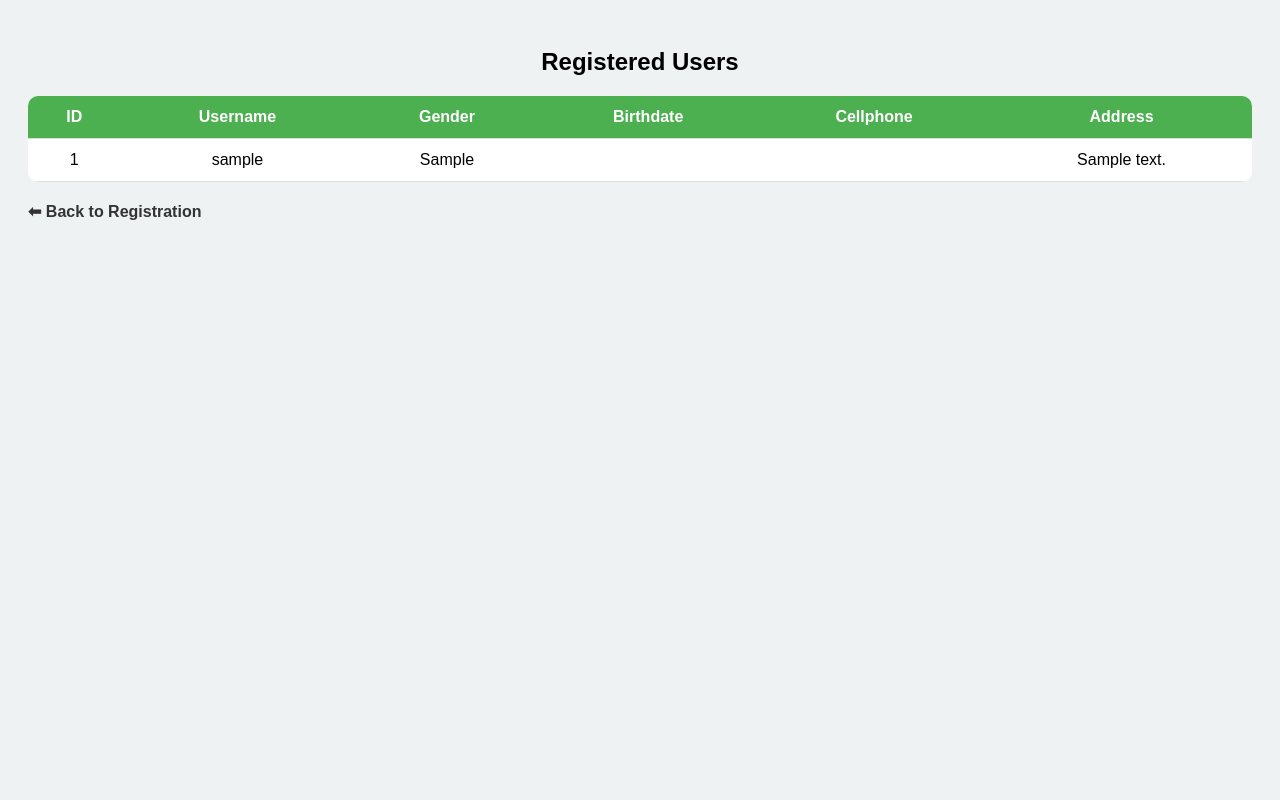
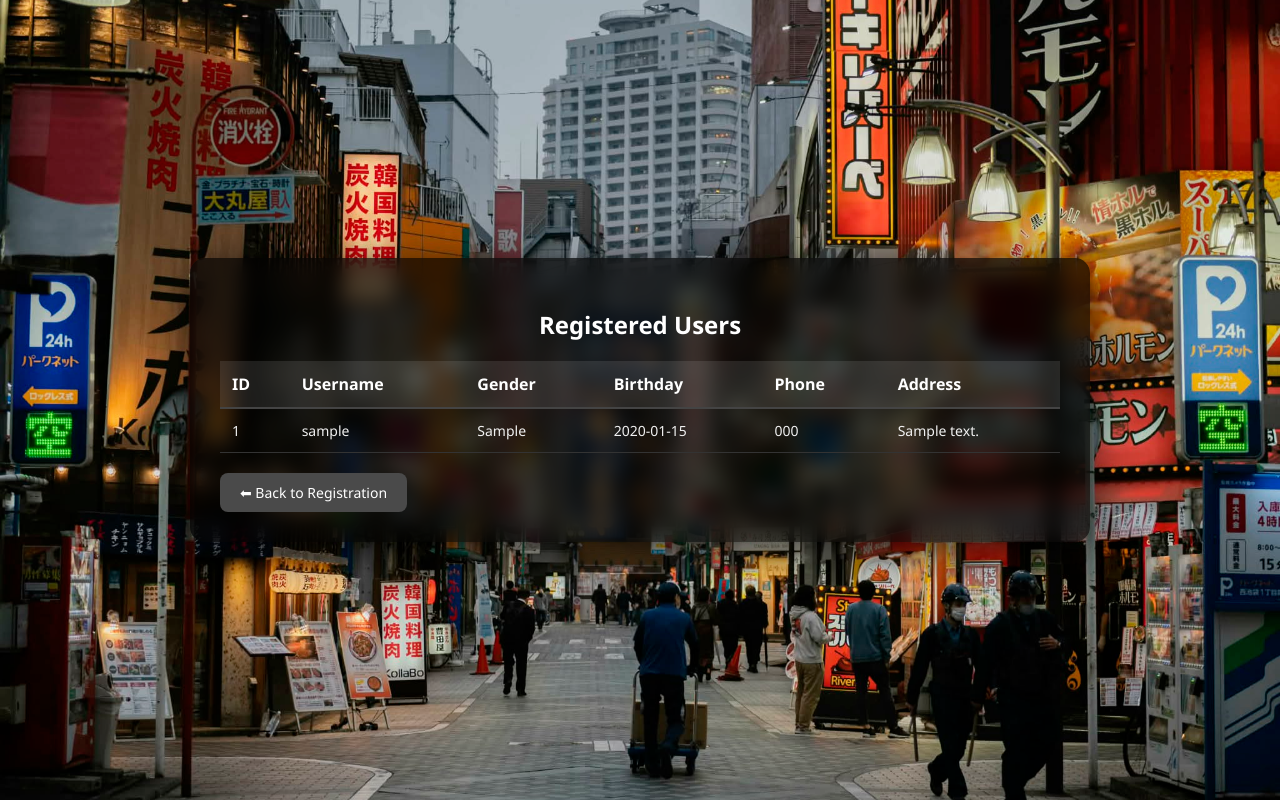
Before and after one commit to Miro-0/User-Registration, a Flask app: page /users in a window 1280 px wide. Run offline with Flask 3, Linux system fonts and the light colour scheme; tables that the repository leaves empty hold one stand-in row (values such as "Sample post").

Commit message:
Update users.html

```diff
--- a/templates/users.html
+++ b/templates/users.html
@@ -4,77 +4,116 @@
 <meta charset="UTF-8">
 <meta name="viewport" content="width=device-width, initial-scale=1.0">
 <title>Registered Users</title>
-
 <style>
     body {
-            background: #eef2f3;
-            font-family: Arial, sans-serif;
+        min-height: 100vh;
+        background-image: url("{{ url_for('static', filename='images/photo.jpg') }}");
+        background-size: cover;
+        background-position: center;
+        background-repeat: no-repeat;
+        background-attachment: fixed;
+        font-family: 'Segoe UI', Arial, sans-serif;
+        margin: 0;
+        display: flex;
+        justify-content: center;
+        align-items: center;
+    }
+
+    .container {
+        width: 95%;
+        max-width: 900px;
         padding: 20px;
     }
 
-        h2 {
-            text-align: center;
+    .list-box {
+        background: rgba(0, 0, 0, 0.7);
+        backdrop-filter: blur(10px);
+        padding: 30px;
+        border-radius: 15px;
+        box-shadow: 0 10px 40px rgba(0, 0, 0, 0.8);
+        color: #f0f0f0;
+    }
+
+    h2 { text-align: center; color: #ffffff; margin-bottom: 20px; }
+
+    .table-responsive {
+        overflow-x: auto;
     }
 
     table {
         width: 100%;
         border-collapse: collapse;
-            background: white;
-            border-radius: 10px;
-            overflow: hidden;
-        }
-
-        th, td {
-            padding: 12px;
-            border-bottom: 1px solid #ddd;
-            text-align: center;
+        margin-bottom: 20px;
     }
 
     th {
-            background: #4CAF50;
-            color: white;
+        background: rgba(255, 255, 255, 0.1);
+        color: #fff;
+        padding: 12px;
+        text-align: left;
+        border-bottom: 2px solid #444;
+    }
+
+    td {
+        padding: 12px;
+        border-bottom: 1px solid #333;
+        font-size: 14px;
     }
 
     tr:hover {
-            background: #f1f1f1;
+        background: rgba(255, 255, 255, 0.05);
     }
 
-        a {
+    .back-btn {
         display: inline-block;
-            margin-top: 20px;
+        padding: 10px 20px;
+        background: #4a4a4a;
+        color: white;
         text-decoration: none;
-            color: #333;
-            font-weight: bold;
+        border-radius: 8px;
+        font-size: 14px;
+        transition: 0.3s;
     }
+
+    .back-btn:hover { background: #666; }
 </style>
 </head>
 <body>
 
+<div class="container">
+    <div class="list-box">
         <h2>Registered Users</h2>
 
+        <div class="table-responsive">
             <table>
+                <thead>
                     <tr>
                         <th>ID</th>
                         <th>Username</th>
                         <th>Gender</th>
-        <th>Birthdate</th>
-        <th>Cellphone</th>
+                        <th>Birthday</th>
+                        <th>Phone</th>
                         <th>Address</th>
                     </tr>
-
+                </thead>
+                <tbody>
                     {% for user in users %}
                     <tr>
                         <td>{{ user.id }}</td>
                         <td>{{ user.username }}</td>
                         <td>{{ user.gender }}</td>
-        <td>{{ user.birthdate }}</td>
-        <td>{{ user.cellphone_number }}</td>
+                        <td>{{ user.birthday }}</td>
+                        <td>{{ user.phone }}</td>
                         <td>{{ user.address }}</td>
                     </tr>
                     {% endfor %}
+                </tbody>
             </table>
+        </div>
 
-<a href="/">⬅ Back to Registration</a>
+        <a href="/" class="back-btn">⬅ Back to Registration</a>
+    </div>
+</div>
 
 </body>
 </html>
```
Lines whose indentation alone changed are shown as unchanged.
